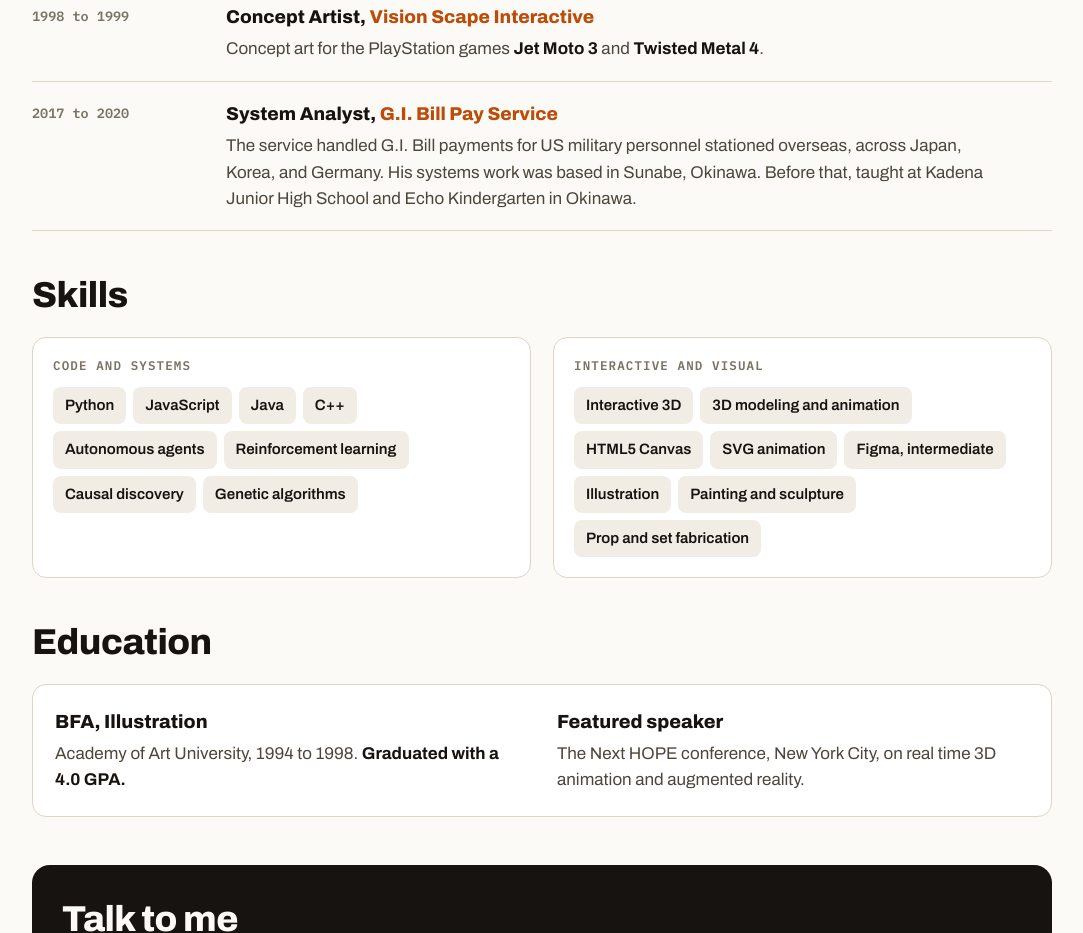
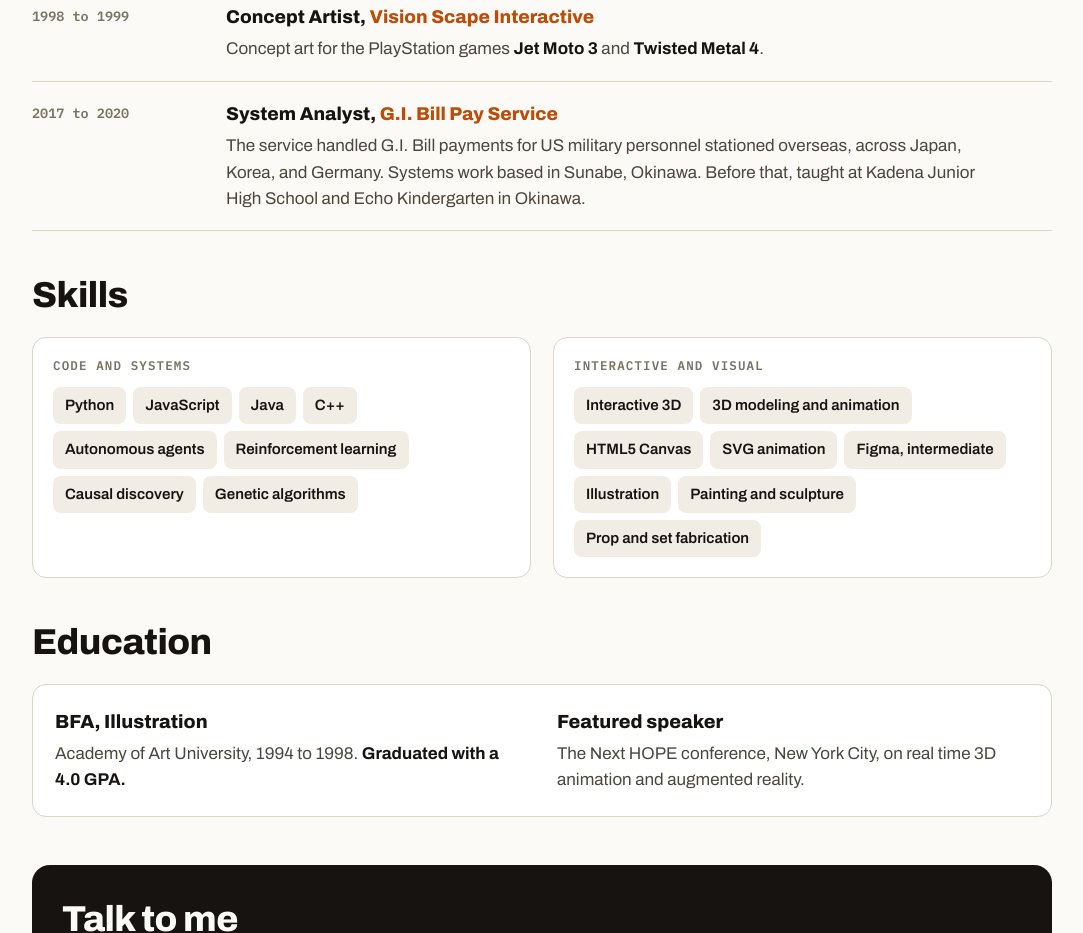
Before and after one commit to mematron/portfolio, a plain HTML site: page index.html in a window 1280 px wide. Shown: the part 4454-5387 px from the top of the page, without its empty margins (98-1181 px from the left). Drawn offline with Linux system fonts and the light colour scheme.

Commit message:
Fix third person wording in G.I. Bill entry

```diff
--- a/index.html
+++ b/index.html
@@ -420,7 +420,7 @@
             <div class="when">2017 to 2020</div>
             <div>
               <h3>System Analyst, <span class="org">G.I. Bill Pay Service</span></h3>
-              <p>The service handled G.I. Bill payments for US military personnel stationed overseas, across Japan, Korea, and Germany. His systems work was based in Sunabe, Okinawa. Before that, taught at Kadena Junior High School and Echo Kindergarten in Okinawa.</p>
+              <p>The service handled G.I. Bill payments for US military personnel stationed overseas, across Japan, Korea, and Germany. Systems work based in Sunabe, Okinawa. Before that, taught at Kadena Junior High School and Echo Kindergarten in Okinawa.</p>
             </div>
           </div>
         </div>
```
